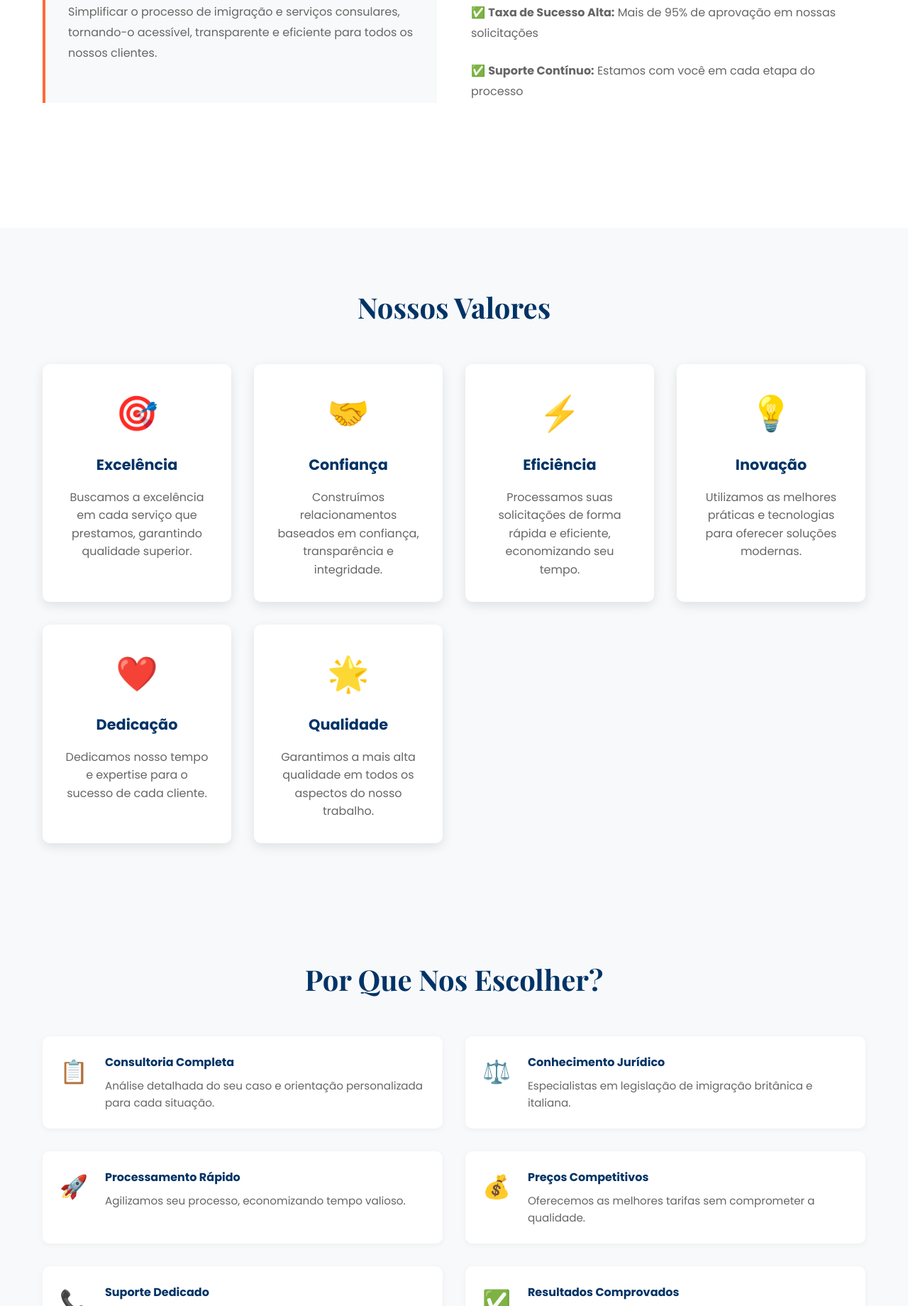
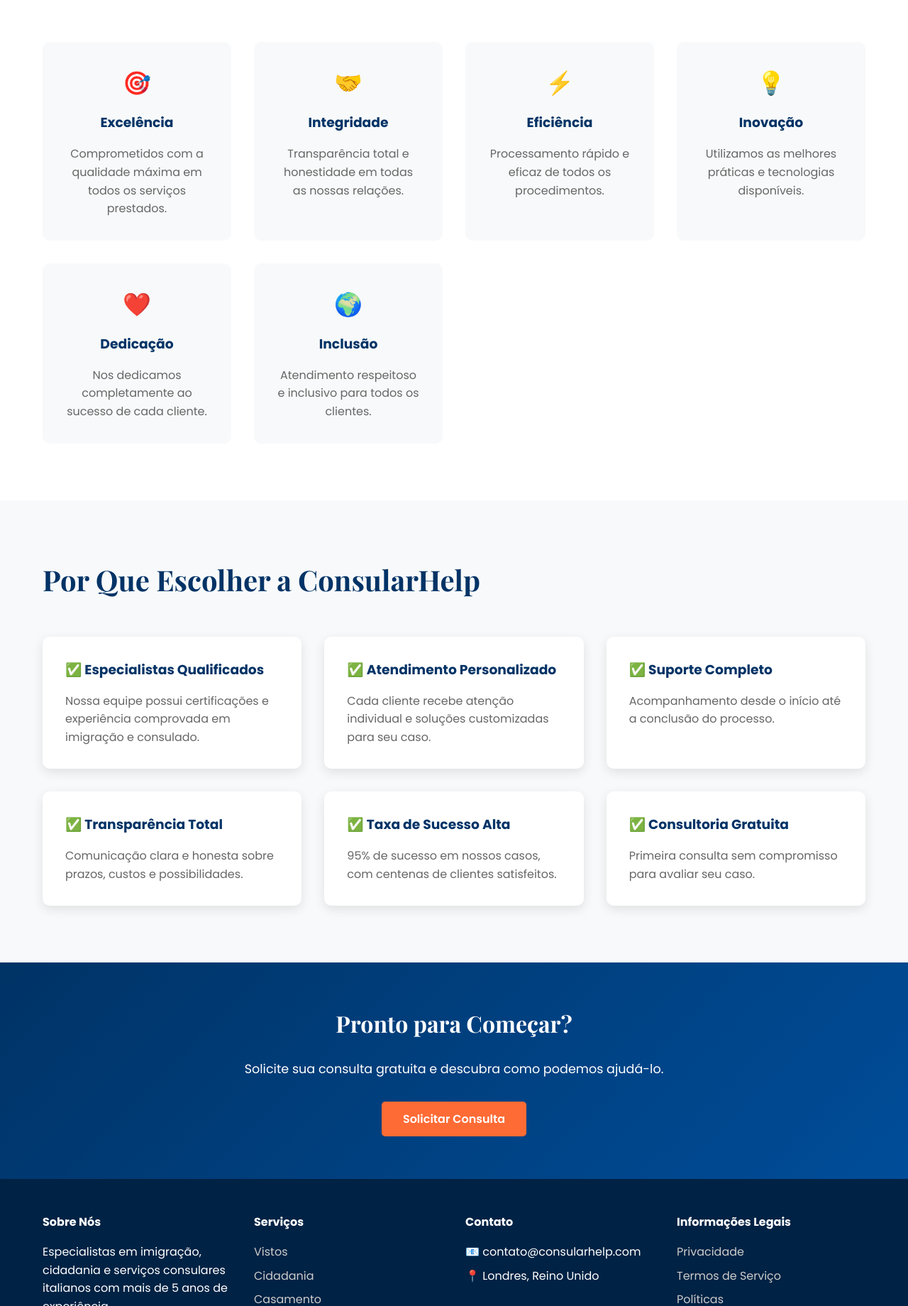
Before and after one commit to renatoarvilela/consularhelp.github.io, a plain HTML site: page about.html in a window 1280 px wide. Shown: the part 960-2800 px from the top of the page at 71% size. Drawn offline with nearby package versions, Linux system fonts and the light colour scheme.

Commit message:
Add files via upload

```diff
--- a/about.html
+++ b/about.html
@@ -3,7 +3,7 @@
 <head>
     <meta charset="UTF-8">
     <meta name="viewport" content="width=device-width, initial-scale=1.0">
-    <title>Sobre Nós - ConsularHelp | Serviços de Imigração e Consulado</title>
+    <title>Sobre Nós - ConsularHelp</title>
     <link rel="preconnect" href="https://fonts.googleapis.com">
     <link rel="preconnect" href="https://fonts.gstatic.com" crossorigin>
     <link href="https://fonts.googleapis.com/css2?family=Poppins:wght@300;400;600;700&family=Playfair+Display:wght@700&display=swap" rel="stylesheet">
@@ -74,6 +74,8 @@
             opacity: 0.9;
         }
 
+
+
         nav ul {
             display: flex;
             list-style: none;
@@ -104,12 +106,7 @@
             margin-bottom: 1rem;
         }
 
-        .hero p {
-            font-size: 1.2rem;
-            opacity: 0.95;
-        }
-
-        /* About Section */
+        /* About Content */
         .about {
             padding: 80px 0;
             background: white;
@@ -118,8 +115,7 @@
         .section-title {
             font-family: 'Playfair Display', serif;
             font-size: 2.5rem;
-            text-align: center;
-            margin-bottom: 3rem;
+            margin-bottom: 2rem;
             color: #003366;
         }
 
@@ -133,91 +129,54 @@
 
         .about-text h2 {
             color: #003366;
-            margin-bottom: 1.5rem;
+            margin-bottom: 1rem;
             font-size: 1.8rem;
         }
 
         .about-text p {
             color: #666;
-            margin-bottom: 1.5rem;
+            margin-bottom: 1rem;
             line-height: 1.8;
         }
 
         .about-highlight {
-            background: #f8f9fa;
-            padding: 2rem;
+            background: #f0f7ff;
+            padding: 1.5rem;
             border-left: 4px solid #ff6b35;
-            margin: 2rem 0;
+            margin-top: 1.5rem;
         }
 
-        .about-highlight h3 {
+        .about-highlight strong {
             color: #003366;
-            margin-bottom: 1rem;
         }
 
-        /* Mission Section */
-        .mission {
-            background: #f8f9fa;
-            padding: 80px 0;
-        }
-
-        .mission-grid {
+        /* Values Section */
+        .values-grid {
             display: grid;
             grid-template-columns: repeat(auto-fit, minmax(250px, 1fr));
             gap: 2rem;
             margin-top: 3rem;
         }
 
-        .mission-card {
-            background: white;
+        .value-card {
+            background: #f8f9fa;
             padding: 2rem;
             border-radius: 10px;
-            box-shadow: 0 5px 15px rgba(0,0,0,0.1);
             text-align: center;
         }
 
-        .mission-icon {
-            font-size: 3rem;
+        .value-card h3 {
+            color: #003366;
             margin-bottom: 1rem;
         }
 
-        .mission-card h3 {
-            color: #003366;
-            margin-bottom: 1rem;
-            font-size: 1.3rem;
-        }
-
-        .mission-card p {
+        .value-card p {
             color: #666;
         }
 
-        /* Values Section */
-        .values {
-            padding: 80px 0;
-            background: white;
-        }
-
-        .values-grid {
-            display: grid;
-            grid-template-columns: repeat(auto-fit, minmax(280px, 1fr));
-            gap: 2rem;
-            margin-top: 3rem;
-        }
-
-        .value-card {
-            padding: 2rem;
-            border-radius: 10px;
-            background: linear-gradient(135deg, #003366 0%, #004d99 100%);
-            color: white;
-        }
-
-        .value-card h3 {
+        .value-icon {
+            font-size: 2rem;
             margin-bottom: 1rem;
-            font-size: 1.3rem;
-        }
-
-        .value-card p {
-            opacity: 0.95;
         }
 
         /* Why Choose Us */
@@ -226,35 +185,27 @@
             padding: 80px 0;
         }
 
-        .features-list {
+        .why-choose-grid {
             display: grid;
-            grid-template-columns: 1fr 1fr;
+            grid-template-columns: repeat(auto-fit, minmax(280px, 1fr));
             gap: 2rem;
             margin-top: 3rem;
         }
 
-        .feature-item {
-            display: flex;
-            gap: 1.5rem;
-            padding: 1.5rem;
+        .why-card {
             background: white;
+            padding: 2rem;
             border-radius: 10px;
-            box-shadow: 0 2px 8px rgba(0,0,0,0.05);
+            box-shadow: 0 5px 15px rgba(0,0,0,0.1);
         }
 
-        .feature-icon {
-            font-size: 2rem;
-            flex-shrink: 0;
+        .why-card h3 {
+            color: #003366;
+            margin-bottom: 1rem;
         }
 
-        .feature-text h4 {
-            color: #003366;
-            margin-bottom: 0.5rem;
-        }
-
-        .feature-text p {
+        .why-card p {
             color: #666;
-            font-size: 0.95rem;
         }
 
         /* CTA Section */
@@ -267,7 +218,7 @@
 
         .cta h2 {
             font-family: 'Playfair Display', serif;
-            font-size: 2.5rem;
+            font-size: 2rem;
             margin-bottom: 1.5rem;
         }
 
@@ -338,20 +289,12 @@
                 grid-template-columns: 1fr;
             }
 
-            .features-list {
-                grid-template-columns: 1fr;
-            }
-
             .hero h1 {
                 font-size: 2rem;
             }
 
             .section-title {
                 font-size: 1.8rem;
-            }
-
-            nav ul {
-                gap: 1rem;
             }
         }
     </style>
@@ -363,7 +306,7 @@
             <a href="index.html" class="logo">
                 <img src="logo.png" alt="ConsularHelp Logo">
                 <div class="logo-text">
-                    <span class="main">ConsularHelp</span>
+                    <span class="main">ConsularHelp.com</span>
                     <span class="sub">Serviços Consulares</span>
                 </div>
             </a>
@@ -379,14 +322,13 @@
     <section class="hero">
         <div class="container">
             <h1>Sobre a ConsularHelp</h1>
-            <p>Sua parceira confiável em serviços de imigração e consulado</p>
+            <p>Especialistas em imigração, cidadania e serviços consulares italianos</p>
         </div>
     </section>
 
-    <!-- About Section -->
+    <!-- About Content -->
     <section class="about">
         <div class="container">
-            <h2 class="section-title">Nossa História</h2>
 
             <div class="about-content">
                 <div class="about-text">
@@ -396,64 +338,55 @@
                     <p>Nossa equipe é composta por especialistas qualificados em lei de imigração, consultores experientes e profissionais dedicados a oferecer o melhor atendimento possível.</p>
 
                     <div class="about-highlight">
-                        <h3>Nossa Missão</h3>
-                        <p>Simplificar o processo de imigração e serviços consulares, tornando-o acessível, transparente e eficiente para todos os nossos clientes.</p>
+                        <strong>Taxa de Sucesso: 95%</strong><br>
+                        Mais de 500 clientes satisfeitos com nossos serviços
                     </div>
                 </div>
+                <div class="about-text">
+                    <h2>Nossa Missão</h2>
+                    <p>Facilitar o processo de imigração e cidadania para brasileiros e italianos, oferecendo orientação profissional, suporte completo e soluções personalizadas.</p>
 
-                <div class="about-text">
-                    <h2>Por Que Escolher a ConsularHelp?</h2>
-                    <p>✅ <strong>Experiência Comprovada:</strong> Mais de 10 anos ajudando clientes com sucesso</p>
-                    <p>✅ <strong>Equipe Especializada:</strong> Profissionais qualificados em imigração e direito consular</p>
-                    <p>✅ <strong>Atendimento Personalizado:</strong> Cada caso é único e merece atenção especial</p>
-                    <p>✅ <strong>Transparência Total:</strong> Comunicação clara sobre processos e custos</p>
-                    <p>✅ <strong>Taxa de Sucesso Alta:</strong> Mais de 95% de aprovação em nossas solicitações</p>
-                    <p>✅ <strong>Suporte Contínuo:</strong> Estamos com você em cada etapa do processo</p>
+                    <p>Acreditamos que cada cliente tem necessidades únicas, e por isso oferecemos consultoria individualizada para garantir o melhor resultado possível em cada caso.</p>
+
+                    <div class="about-highlight">
+                        <strong>Experiência Comprovada</strong><br>
+                        Especialistas em leis de imigração britânica e italiana
+                    </div>
                 </div>
             </div>
-        </div>
-    </section>
 
-    <!-- Mission Section -->
-    <section class="mission">
-        <div class="container">
+            <!-- Values Section -->
             <h2 class="section-title">Nossos Valores</h2>
-
-            <div class="mission-grid">
-                <div class="mission-card">
-                    <div class="mission-icon">🎯</div>
+            <div class="values-grid">
+                <div class="value-card">
+                    <div class="value-icon">🎯</div>
                     <h3>Excelência</h3>
-                    <p>Buscamos a excelência em cada serviço que prestamos, garantindo qualidade superior.</p>
+                    <p>Comprometidos com a qualidade máxima em todos os serviços prestados.</p>
                 </div>
-
-                <div class="mission-card">
-                    <div class="mission-icon">🤝</div>
-                    <h3>Confiança</h3>
-                    <p>Construímos relacionamentos baseados em confiança, transparência e integridade.</p>
+                <div class="value-card">
+                    <div class="value-icon">🤝</div>
+                    <h3>Integridade</h3>
+                    <p>Transparência total e honestidade em todas as nossas relações.</p>
                 </div>
-
-                <div class="mission-card">
-                    <div class="mission-icon">⚡</div>
+                <div class="value-card">
+                    <div class="value-icon">⚡</div>
                     <h3>Eficiência</h3>
-                    <p>Processamos suas solicitações de forma rápida e eficiente, economizando seu tempo.</p>
+                    <p>Processamento rápido e eficaz de todos os procedimentos.</p>
                 </div>
-
-                <div class="mission-card">
-                    <div class="mission-icon">💡</div>
+                <div class="value-card">
+                    <div class="value-icon">💡</div>
                     <h3>Inovação</h3>
-                    <p>Utilizamos as melhores práticas e tecnologias para oferecer soluções modernas.</p>
+                    <p>Utilizamos as melhores práticas e tecnologias disponíveis.</p>
                 </div>
-
-                <div class="mission-card">
-                    <div class="mission-icon">❤️</div>
+                <div class="value-card">
+                    <div class="value-icon">❤️</div>
                     <h3>Dedicação</h3>
-                    <p>Dedicamos nosso tempo e expertise para o sucesso de cada cliente.</p>
+                    <p>Nos dedicamos completamente ao sucesso de cada cliente.</p>
                 </div>
-
-                <div class="mission-card">
-                    <div class="mission-icon">🌟</div>
-                    <h3>Qualidade</h3>
-                    <p>Garantimos a mais alta qualidade em todos os aspectos do nosso trabalho.</p>
+                <div class="value-card">
+                    <div class="value-icon">🌍</div>
+                    <h3>Inclusão</h3>
+                    <p>Atendimento respeitoso e inclusivo para todos os clientes.</p>
                 </div>
             </div>
         </div>
@@ -462,55 +395,31 @@
     <!-- Why Choose Us -->
     <section class="why-choose">
         <div class="container">
-            <h2 class="section-title">Por Que Nos Escolher?</h2>
-
-            <div class="features-list">
-                <div class="feature-item">
-                    <div class="feature-icon">📋</div>
-                    <div class="feature-text">
-                        <h4>Consultoria Completa</h4>
-                        <p>Análise detalhada do seu caso e orientação personalizada para cada situação.</p>
-                    </div>
+            <h2 class="section-title">Por Que Escolher a ConsularHelp</h2>
+            <div class="why-choose-grid">
+                <div class="why-card">
+                    <h3>✅ Especialistas Qualificados</h3>
+                    <p>Nossa equipe possui certificações e experiência comprovada em imigração e consulado.</p>
                 </div>
-
-                <div class="feature-item">
-                    <div class="feature-icon">⚖️</div>
-                    <div class="feature-text">
-                        <h4>Conhecimento Jurídico</h4>
-                        <p>Especialistas em legislação de imigração britânica e italiana.</p>
-                    </div>
+                <div class="why-card">
+                    <h3>✅ Atendimento Personalizado</h3>
+                    <p>Cada cliente recebe atenção individual e soluções customizadas para seu caso.</p>
                 </div>
-
-                <div class="feature-item">
-                    <div class="feature-icon">🚀</div>
-                    <div class="feature-text">
-                        <h4>Processamento Rápido</h4>
-                        <p>Agilizamos seu processo, economizando tempo valioso.</p>
-                    </div>
+                <div class="why-card">
+                    <h3>✅ Suporte Completo</h3>
+                    <p>Acompanhamento desde o início até a conclusão do processo.</p>
                 </div>
-
-                <div class="feature-item">
-                    <div class="feature-icon">💰</div>
-                    <div class="feature-text">
-                        <h4>Preços Competitivos</h4>
-                        <p>Oferecemos as melhores tarifas sem comprometer a qualidade.</p>
-                    </div>
+                <div class="why-card">
+                    <h3>✅ Transparência Total</h3>
+                    <p>Comunicação clara e honesta sobre prazos, custos e possibilidades.</p>
                 </div>
-
-                <div class="feature-item">
-                    <div class="feature-icon">📞</div>
-                    <div class="feature-text">
-                        <h4>Suporte Dedicado</h4>
-                        <p>Equipe sempre disponível para responder suas dúvidas.</p>
-                    </div>
+                <div class="why-card">
+                    <h3>✅ Taxa de Sucesso Alta</h3>
+                    <p>95% de sucesso em nossos casos, com centenas de clientes satisfeitos.</p>
                 </div>
-
-                <div class="feature-item">
-                    <div class="feature-icon">✅</div>
-                    <div class="feature-text">
-                        <h4>Resultados Comprovados</h4>
-                        <p>Histórico de sucesso com centenas de clientes satisfeitos.</p>
-                    </div>
+                <div class="why-card">
+                    <h3>✅ Consultoria Gratuita</h3>
+                    <p>Primeira consulta sem compromisso para avaliar seu caso.</p>
                 </div>
             </div>
         </div>
@@ -520,8 +429,8 @@
     <section class="cta">
         <div class="container">
             <h2>Pronto para Começar?</h2>
-            <p style="margin-bottom: 2rem; font-size: 1.1rem;">Solicite uma consulta gratuita e descubra como podemos ajudá-lo.</p>
-            <a href="index.html#contact" class="btn">Solicitar Consulta Gratuita</a>
+            <p style="margin-bottom: 2rem; font-size: 1.1rem;">Solicite sua consulta gratuita e descubra como podemos ajudá-lo.</p>
+            <a href="index.html#contact" class="btn">Solicitar Consulta</a>
         </div>
     </section>
 
```
Also changed, not shown: index.html (+21 -18 lines).
